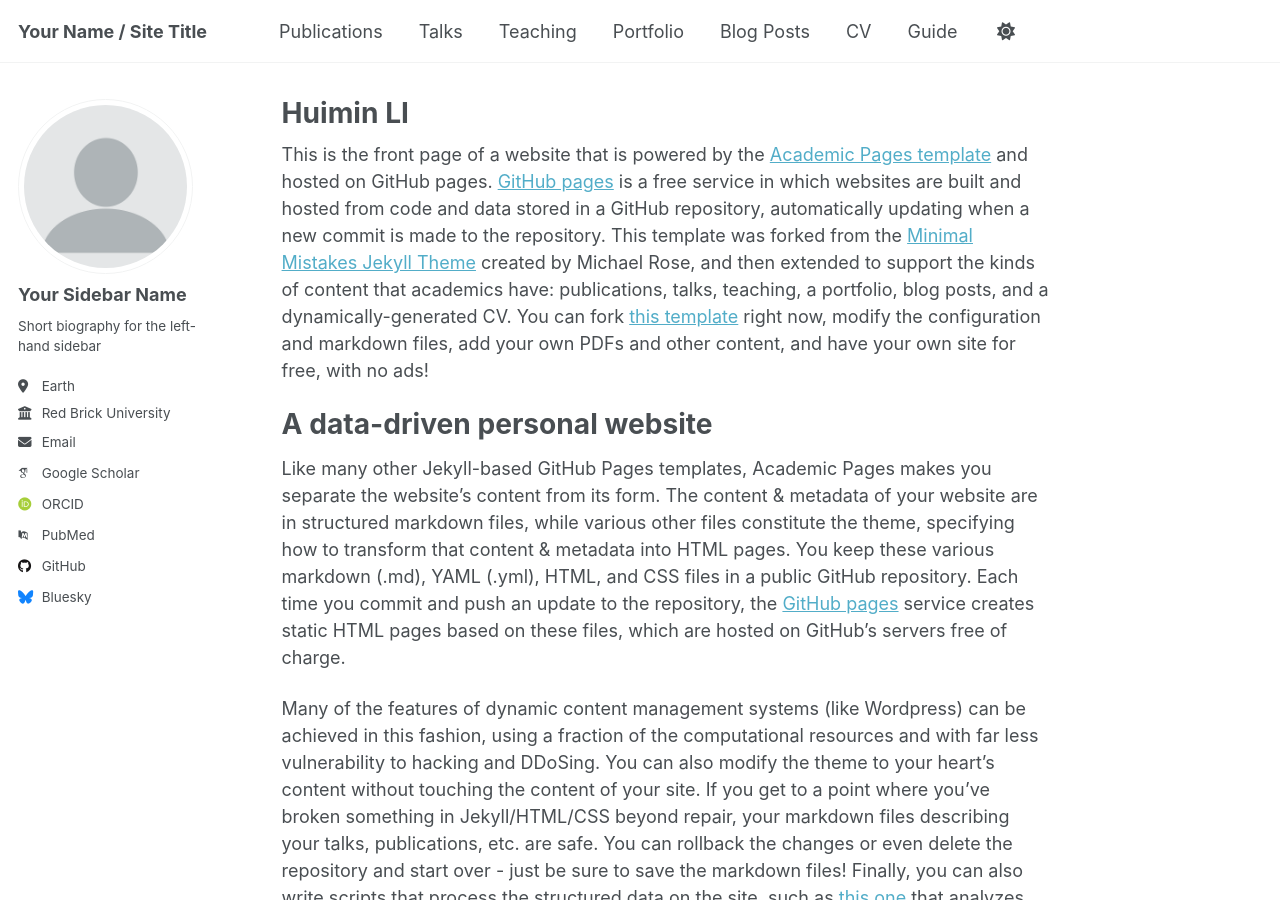
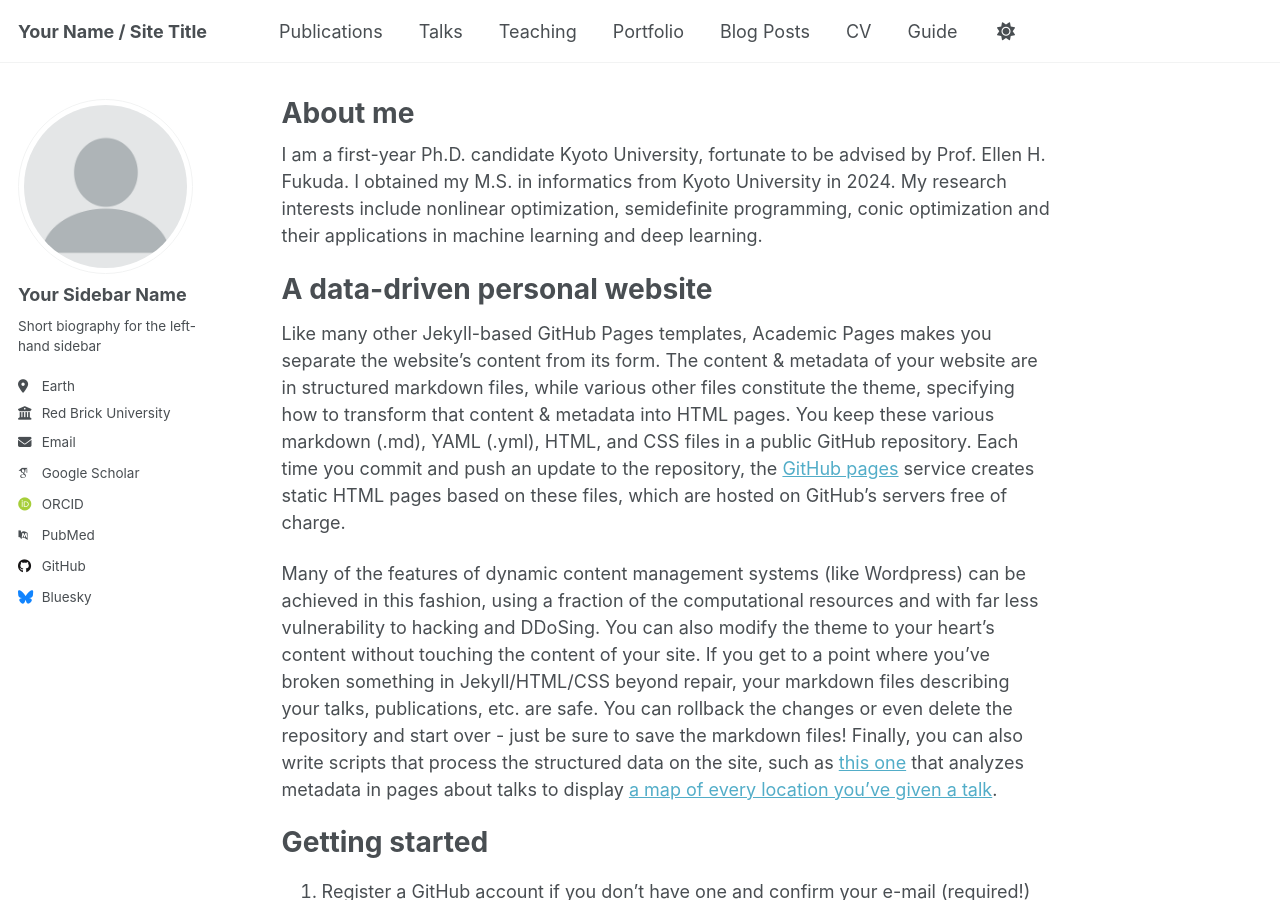
Before and after one commit to huiminLI36/huiminLI36.github.io, a Jekyll site: the page built from _pages/about.md, in a window 1280 px wide and 900 px high. Built offline with Jekyll 4.4.1, drawn with Linux system fonts in a browser that asks for light colours; some web fonts are replaced.

Commit message:
Update about.md

```diff
--- a/_pages/about.md
+++ b/_pages/about.md
@@ -1,13 +1,13 @@
 ---
 permalink: /
-title: "Huimin LI"
+title: "About me"
 author_profile: true
 redirect_from:
   - /about/
   - /about.html
 ---
 
-This is the front page of a website that is powered by the [Academic Pages template](https://github.com/academicpages/academicpages.github.io) and hosted on GitHub pages. [GitHub pages](https://pages.github.com) is a free service in which websites are built and hosted from code and data stored in a GitHub repository, automatically updating when a new commit is made to the repository. This template was forked from the [Minimal Mistakes Jekyll Theme](https://mmistakes.github.io/minimal-mistakes/) created by Michael Rose, and then extended to support the kinds of content that academics have: publications, talks, teaching, a portfolio, blog posts, and a dynamically-generated CV. You can fork [this template](https://github.com/academicpages/academicpages.github.io) right now, modify the configuration and markdown files, add your own PDFs and other content, and have your own site for free, with no ads!
+I am a first-year Ph.D. candidate Kyoto University, fortunate to be advised by Prof. Ellen H. Fukuda. I obtained my M.S. in informatics from Kyoto University in 2024. My research interests include nonlinear optimization, semidefinite programming, conic optimization and their applications in machine learning and deep learning.
 
 A data-driven personal website
 ======
```
